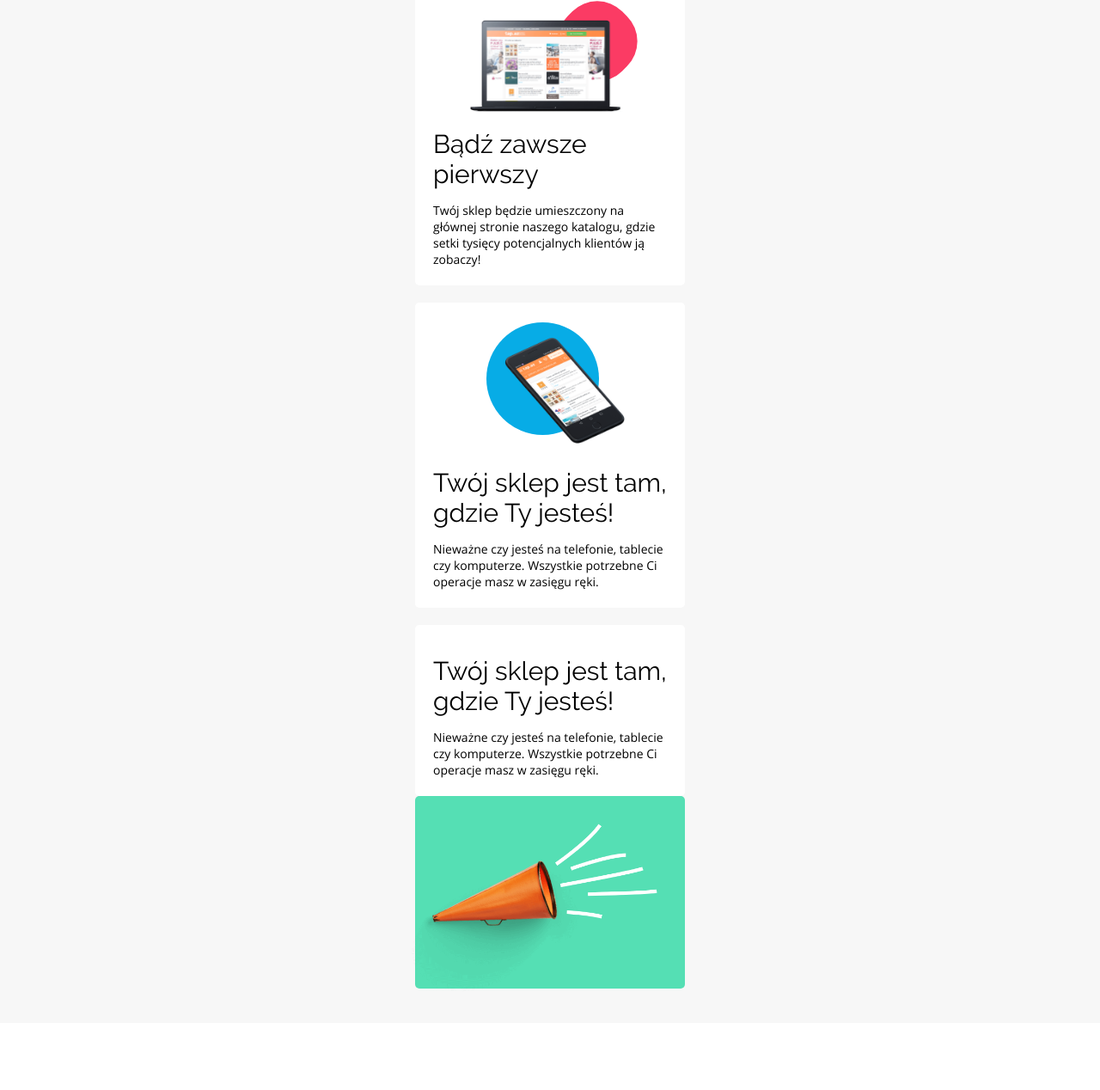
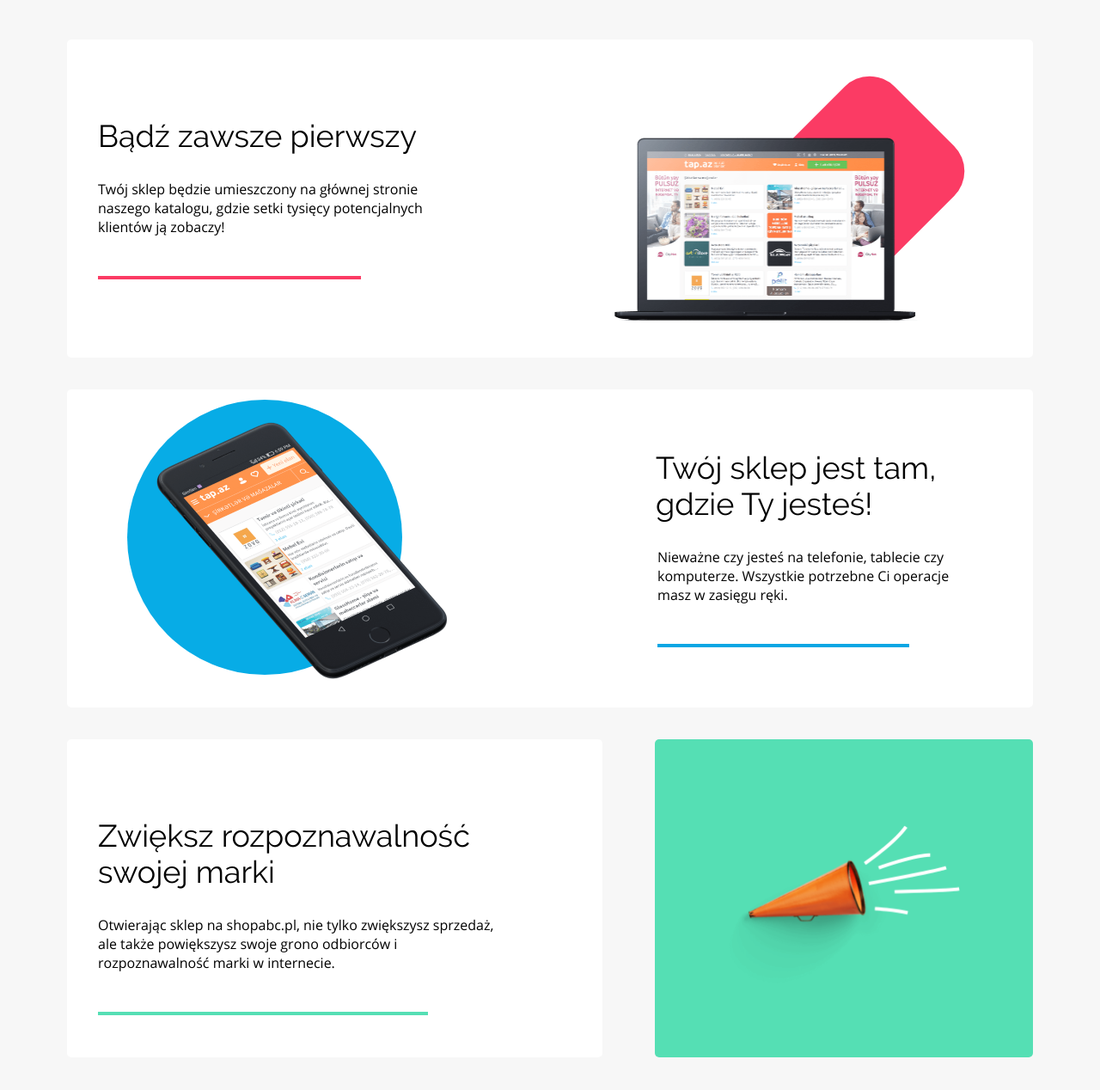
Before and after one commit to krzysztof-kuik/Project_webpage_rwd, a website built with webpack: page src/index.html in a window 1280 px wide. Shown: the part 1540-2808 px from the top of the page at 86% size. Before the commit the page ends 2730 px from the top, so only its background shows below. Built offline with nearby package versions, Linux system fonts and the light colour scheme.

Commit message:
description section complete

```diff
--- a/src/index.html
+++ b/src/index.html
@@ -101,9 +101,9 @@
 
     <div class="desc-divided alt-width">
       <div class="desc-container-first">
-        <h2 class="desc-container__header">Twój sklep jest tam, gdzie Ty jesteś!</h2>
-        <p class="desc-container__description">Nieważne czy jesteś na telefonie, tablecie czy komputerze. Wszystkie
-          potrzebne Ci operacje masz w zasięgu ręki.</p>
+        <h2 class="desc-container__header">Zwiększ rozpoznawalność swojej marki</h2>
+        <p class="desc-container__description">Otwierając sklep na shopabc.pl, nie tylko zwiększysz sprzedaż, ale także powiększysz swoje grono odbiorców i
+        rozpoznawalność marki w internecie.</p>
       </div>
       <div class='desc-container-second'>
         <img class="desc-container-second__img" src="./images/Trumpet.png" alt="trumpet">
--- a/src/scss/partials/_descriptionSection.scss
+++ b/src/scss/partials/_descriptionSection.scss
@@ -1,11 +1,20 @@
 .description {
     background-color: rgba(247, 247, 247, 1);
     padding: 20px;
+    @media screen and (min-width: $breakPoint){
+        padding: 65px 0;
+
+    }
 
     .alt-width {
         width: 314px;
         margin: 20px auto;
         border-radius: 5px;
+
+        @media screen and (min-width: $breakPoint) {
+            width: 1124px;
+            margin : 37px auto;
+        }
     }
 
     .desc-container,
@@ -16,23 +25,50 @@
         position: relative;
         z-index: 1;
 
+        @media screen and (min-width: $breakPoint) {
+            height: 370px;
+
+        }
+
         .desc-container__header {
             margin: 15px 0;
             font-family: $raleway;
             font-weight: 400;
             font-size: 30px;
 
+            @media screen and (min-width: $breakPoint) {
+                width: 50%;
+                font-size: 36px;
+
+            }
         }
 
         .desc-container__description {
             font-family: $openSans;
             font-weight: 400;
             font-size: 14px;
+            position: relative;
+
+            @media screen and (min-width: $breakPoint) {
+                width: 50%;
+                font-size: 16px;
+                padding-bottom: 50px;
+                &:after {
+                    content: '';
+                    display: inline-block;
+                    width: 80%;
+                    height: 4px;
+                    position: absolute;
+                    bottom: 0;
+                    left: 0;
+                }
+            }
 
         }
     }
 
     .desc-container:nth-of-Type(1) {
+        @media screen and (min-width: $breakPoint) {}
 
         &:after {
             content: '';
@@ -45,11 +81,48 @@
             right: 57px;
             transform: rotate(45deg);
             z-index: -1;
+
+            @media screen and (min-width: $breakPoint) {
+                width: 180px;
+                height: 180px;
+                top: 63px;
+                right: 100px;
+            }
         }
+
+        .desc-container__header,
+        .desc-container__description {
+            @media screen and (min-width: $breakPoint) {
+                width: 382px;
+            }
+        }
+
+        .desc-container__header {
+            @media screen and (min-width: $breakPoint) {
+                margin: 70px auto 30px 15px;
+            }
+        }
+
+        .desc-container__description {
+            @media screen and (min-width: $breakPoint) {
+                margin: 0 auto auto 15px;
+                // border-bottom: 4px solid rgba(251, 59, 100, 1);
+                &::after{
+                    background-color: rgba(251, 59, 100, 1);
+                }
+            }
+        }
+
 
         .desc-container__icon {
             width: 192px;
             margin: 17px 45px 0 35px;
+
+            @media screen and (min-width: $breakPoint) {
+                float: right;
+                width: 386px;
+                margin: 90px 97px auto auto;
+            }
         }
     }
 
@@ -65,21 +138,89 @@
             top: 23px;
             right: 100px;
             z-index: -1;
+
+            @media screen and (min-width: $breakPoint) {
+                width: 320px;
+                height: 320px;
+                top: 12px;
+                left: 70px;
+            }
+        }
+
+        .desc-container__header {
+            @media screen and (min-width: $breakPoint) {
+                float: right;
+                width: 328px;
+                margin: 49px 90px 30px auto;
+            }
+        }
+
+        .desc-container__description {
+            @media screen and (min-width: $breakPoint) {
+                float: right;
+                width: 366px;
+                // border-bottom: 4px solid rgba(8, 166, 228, 1);
+                margin: 0 50px auto auto;
+                &::after {
+                    background-color: rgba(8, 166, 228, 1);
+                }
+            }
         }
 
         .desc-container__icon {
             width: 175px;
             margin: 17px 30px 0 70px;
+
+            @media screen and (min-width: $breakPoint) {
+                float: left;
+                width: 426px;
+                height: 328px;
+                margin: 10px auto auto 50px;
+            }
         }
     }
 
     .desc-divided {
-        .desc-container-first {}
+         @media screen and (min-width: $breakPoint) {
+             display: flex;
+             justify-content: space-between;
+         }
+        .desc-container-first {
+            @media screen and (min-width: $breakPoint) {
+                margin-right: 60px;
+                width: 623px;
+            }
+
+            .desc-container__header {
+                @media screen and (min-width: $breakPoint){
+                    width: 433px;
+                    margin: 70px auto 30px 15px;
+                }
+            }
+
+            .desc-container__description{
+                @media screen and (min-width: $breakPoint){
+                    width: 480px;
+                    margin: 0 auto auto 15px;
+                    // border-bottom: 4px solid rgba(85, 223, 180, 1);
+                    &::after {
+                        background-color: rgba(85, 223, 180, 1);
+                    }
+                }
+            }
+        }
 
         .desc-container-second {
-            width: 100;
+            width: 100%;
             background-color: rgba(85, 223, 180, 1);
             border-radius: 5px;
+            @media screen and (min-width: $breakPoint) {
+                width: 440px;
+
+            }
+
+
+
 
             .desc-container-second__img {
                 width: 100%;
@@ -87,6 +228,11 @@
                 position: relative;
                 top: 32px;
                 right: 32px;
+                @media screen and (min-width: $breakPoint) {
+                    width: 295px;
+                    top: 100px;
+                    right: -60px;
+                }
 
             }
         }
```
Also changed, not shown: dist/index.html, dist/main.css, dist/out.js.
